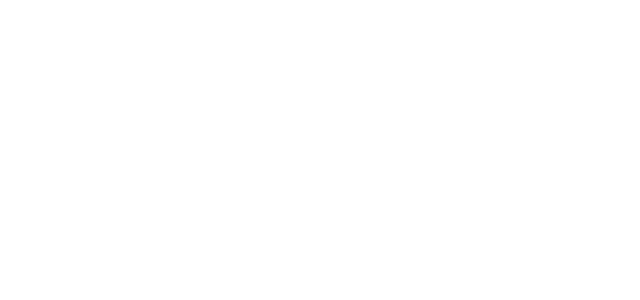
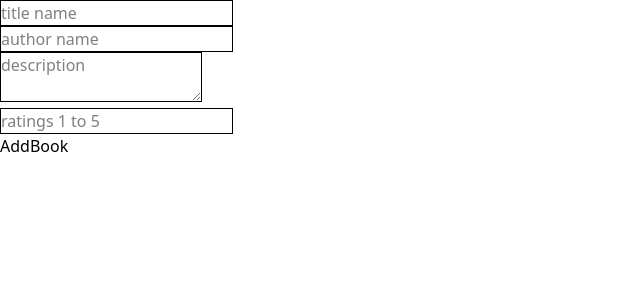
Before and after one commit to ajeyajaz/onlineLibrayApp, a React (Vite) app: page /add-book in a window 1280 px wide. Shown: the top 300 px of the page, without its empty margins (0-640 px from the left). Built offline with nearby package versions, Linux system fonts and the light colour scheme.

Commit message:
define the form component

```diff
--- /dev/null
+++ b/src/components/Form.jsx
@@ -0,0 +1,14 @@
+
+function Form({onSubmit, children}) {
+
+    return (
+        <>
+            <form onSubmit={onSubmit}>
+                {children}
+            </form>
+        </>
+    )
+}
+
+
+export default Form;
--- a/src/pages/AddBook.jsx
+++ b/src/pages/AddBook.jsx
@@ -1,9 +1,82 @@
+import { useRef } from "react";
+import Form from "../components/Form";
+import { useState } from "react";
+function AddBook() {
 
-function AddBook() {
+    const titleRef = useRef(null);
+    const authorRef = useRef(null);
+    const descriptionRef = useRef(null);
+    const ratingsRef = useRef(null);
+
+    const [errMsg, setErrMsg] = useState('');
+
+    const book = {
+        title: '',
+        author: '',
+        description: '',
+        ratings: '',
+    }
+
+    const handleSubmit = (e) => {
+        e.preventDefault();
+
+        const title = titleRef.current.value.trim();
+        const author = authorRef.current.value.trim();
+        const description = descriptionRef.current.value.trim();
+        const ratings = ratingsRef.current.value.trim();
+
+        if(!title){
+            setErrMsg('the title field cannot be empty..');
+            return;
+        }
+
+        if(!author){
+            setErrMsg('the author field cannot be empty..');
+            return;
+        }
+
+        if(!description){
+           setErrMsg('the description field cannot be empty..');
+           return;
+        }
+
+        if(!ratings){
+            setErrMsg('the ratings field cannot be empty..');
+            return;
+        }
+
+        if(isNaN(ratings) || (parseFloat(ratings) < 0 || parseFloat(ratings) > 5)){
+            setErrMsg('the ratings must be between 1 to 5..');
+            return;
+        }
+
+        setErrMsg('');
+
+        book.title = title;
+        book.author = author;
+        book.description = description;
+        book.ratings = parseFloat(ratings);
+    }
 
     return (
         <>
+            {errMsg && <p>{errMsg}</p>}
 
+            <Form onSubmit={handleSubmit}>
+                <div>
+                    <input type="text" placeholder="title name" className="border" ref={titleRef} />
+                </div>
+                <div>
+                    <input type="text" placeholder="author name" className="border" ref={authorRef} />
+                </div>
+                <div>
+                    <textarea className="border" placeholder="description" ref={descriptionRef}></textarea>
+                </div>
+                <div>
+                    <input type="text" placeholder="ratings 1 to 5"  className="border" ref={ratingsRef} />
+                </div>
+                <button type="submit">AddBook</button>
+            </Form>
         </>
     )
 }
```
